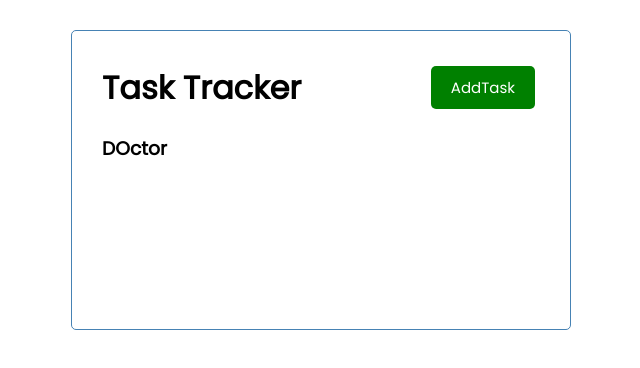
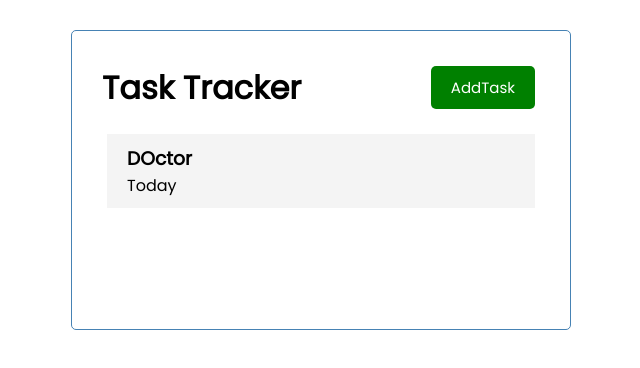
Before and after one commit to agwadan/vue-crash-course, a Vue app: page / in a window 1280 px wide. Shown: the top 368 px of the page, without its empty margins (319-959 px from the left). Built offline with nearby package versions, Linux system fonts and the light colour scheme.

Commit message:
Create Task component for individual tasks

```diff
--- /dev/null
+++ b/src/components/Task.vue
@@ -0,0 +1,35 @@
+<template>
+  <div class="task">
+    <h3>{{ task.text }}</h3>
+    <p>{{ task.day }}</p>
+  </div>
+</template>
+
+<script>
+export default {
+  name: "Task",
+  props: {
+    task: Object,
+  },
+};
+</script>
+
+<style scoped>
+.fas {
+  color: red;
+}
+.task {
+  background: #f4f4f4;
+  margin: 5px;
+  padding: 10px 20px;
+  cursor: pointer;
+}
+.task.reminder {
+  border-left: 5px solid green;
+}
+.task h3 {
+  display: flex;
+  align-items: center;
+  justify-content: space-between;
+}
+</style>
--- a/src/components/Tasks.vue
+++ b/src/components/Tasks.vue
@@ -1,14 +1,20 @@
 <template>
   <div :key="task.id" v-for="task in tasks">
-    <h3>{{ task.text }}</h3>
+    <Task :task="task" />
   </div>
 </template>
 
 <script>
+import Task from "./Task.vue";
+
 export default {
   name: "Tasks",
   props: {
     tasks: Array,
   },
+
+  components: {
+    Task,
+  },
 };
 </script>
```
